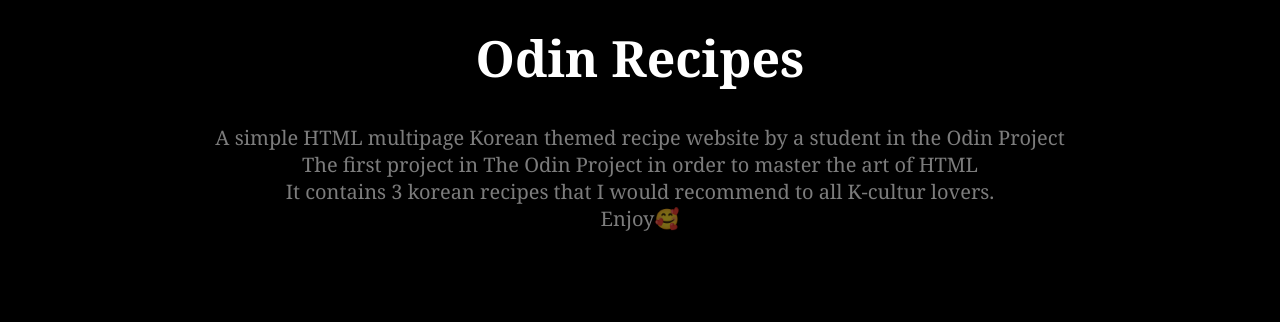
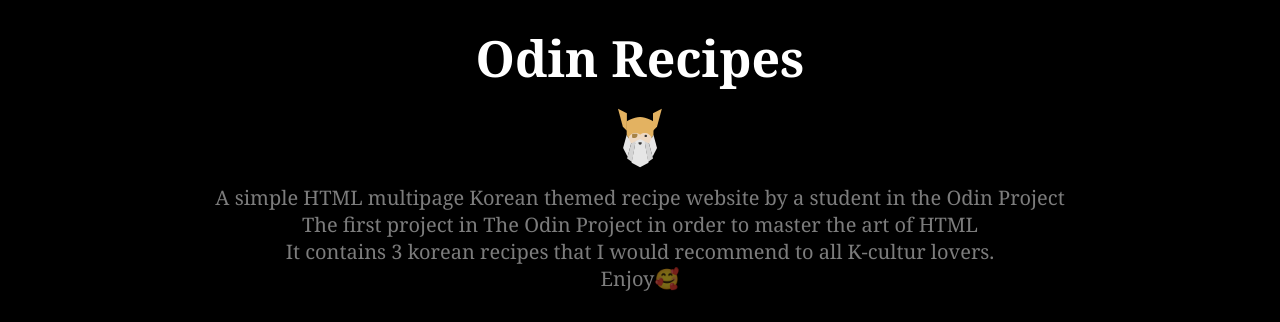
Before and after one commit to freddyfavour/odin-recipes, a plain HTML site: page index.html in a window 1280 px wide. Shown: the top 322 px of the page. Drawn offline with Linux system fonts and the light colour scheme.

Commit message:
index.html Update
Added an svg to it

```diff
--- a/index.html
+++ b/index.html
@@ -8,6 +8,7 @@
 </head>
 <body class="main_recipe">
     <h1 class="main_recipe-header">Odin Recipes</h1>
+    <img src="Odin.svg">
     <p class="main_recipe-header-text">
         A simple HTML multipage Korean themed recipe website by a student in the Odin Project<br>
         The first project in The Odin Project in order to master the art of HTML<br>
```
